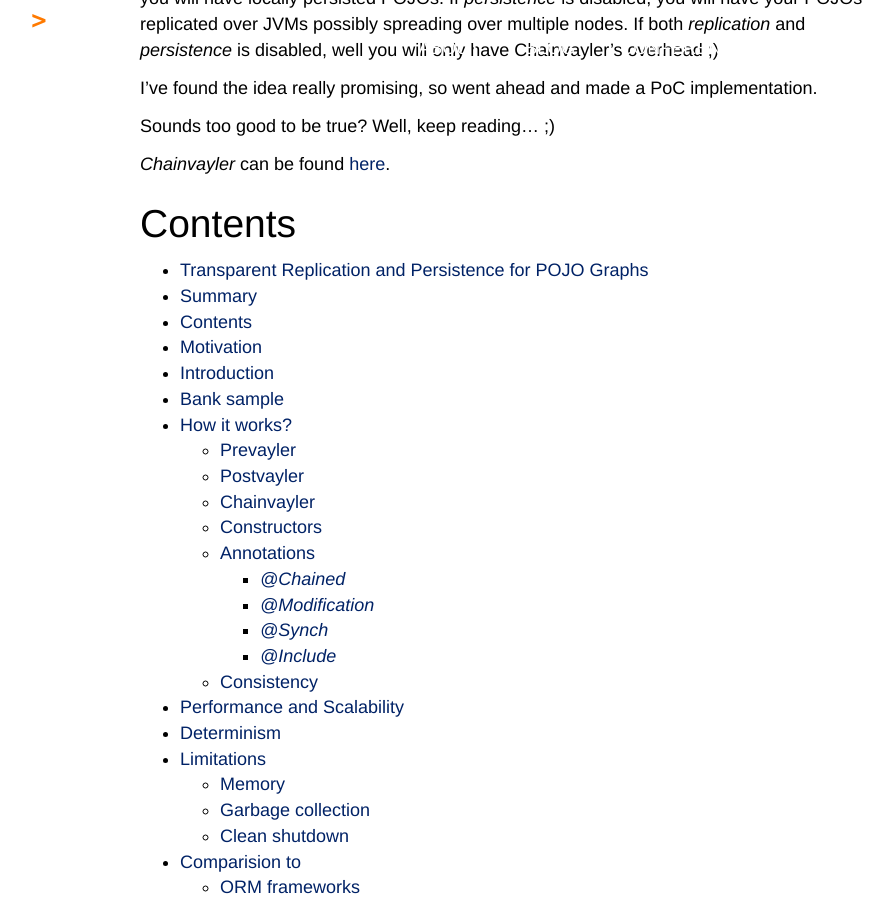
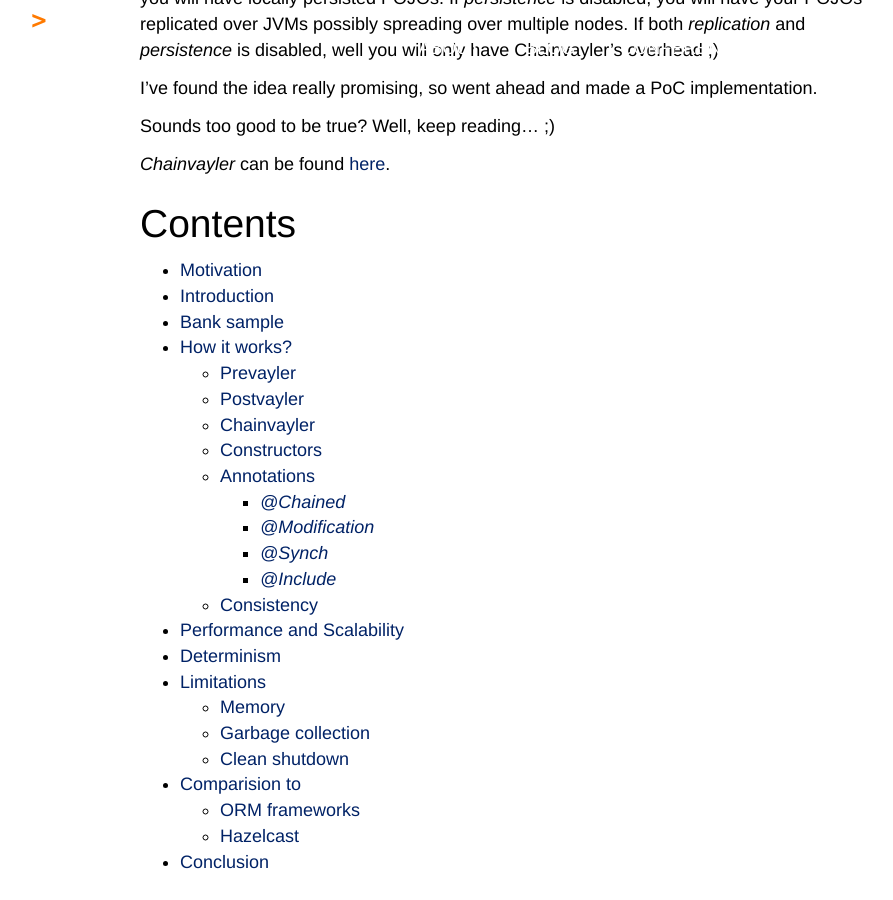
Before and after one commit to Accenture/accenture.github.io, a Jekyll site: the page built from _posts/2020-04-19-pojo_replication_and_persistence.md, in a window 1280 px wide and 900 px high, scrolled down 1163 px. Shown: the whole window, without its empty margins (135-1028 px from the left). Built offline with Jekyll 4.4.1, drawn with Linux system fonts in a browser that asks for light colours; some web fonts are replaced.

Commit message:
Fixed table of contents

```diff
--- a/_posts/2020-04-19-pojo_replication_and_persistence.md
+++ b/_posts/2020-04-19-pojo_replication_and_persistence.md
@@ -26,9 +26,6 @@
 
 # Contents
 
-- [Transparent Replication and Persistence for POJO Graphs](#transparent-replication-and-persistence-for-pojo-graphs)
-- [Summary](#summary)
-- [Contents](#contents)
 - [Motivation](#motivation)
 - [Introduction](#introduction)
 - [Bank sample](#bank-sample)
```
